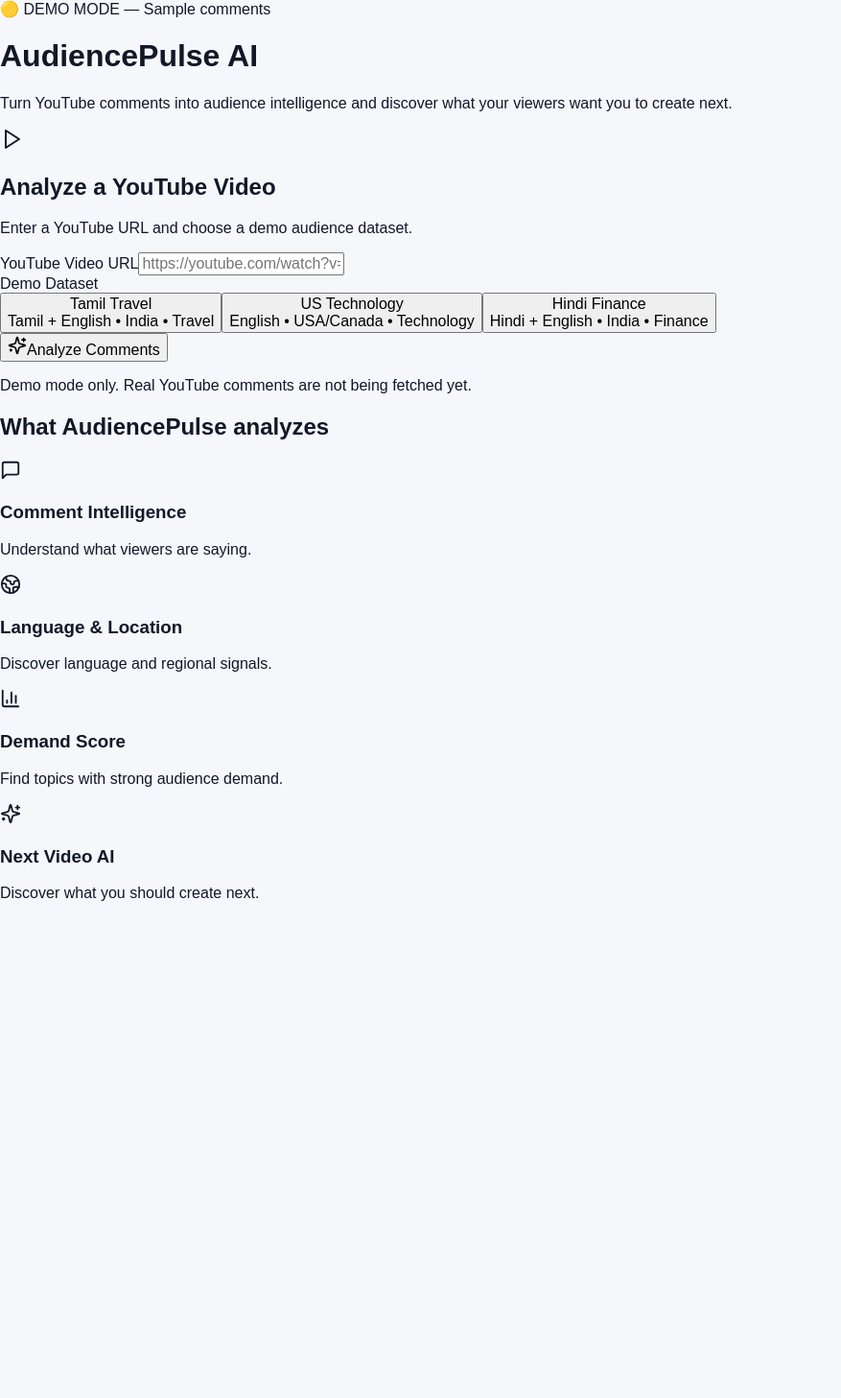
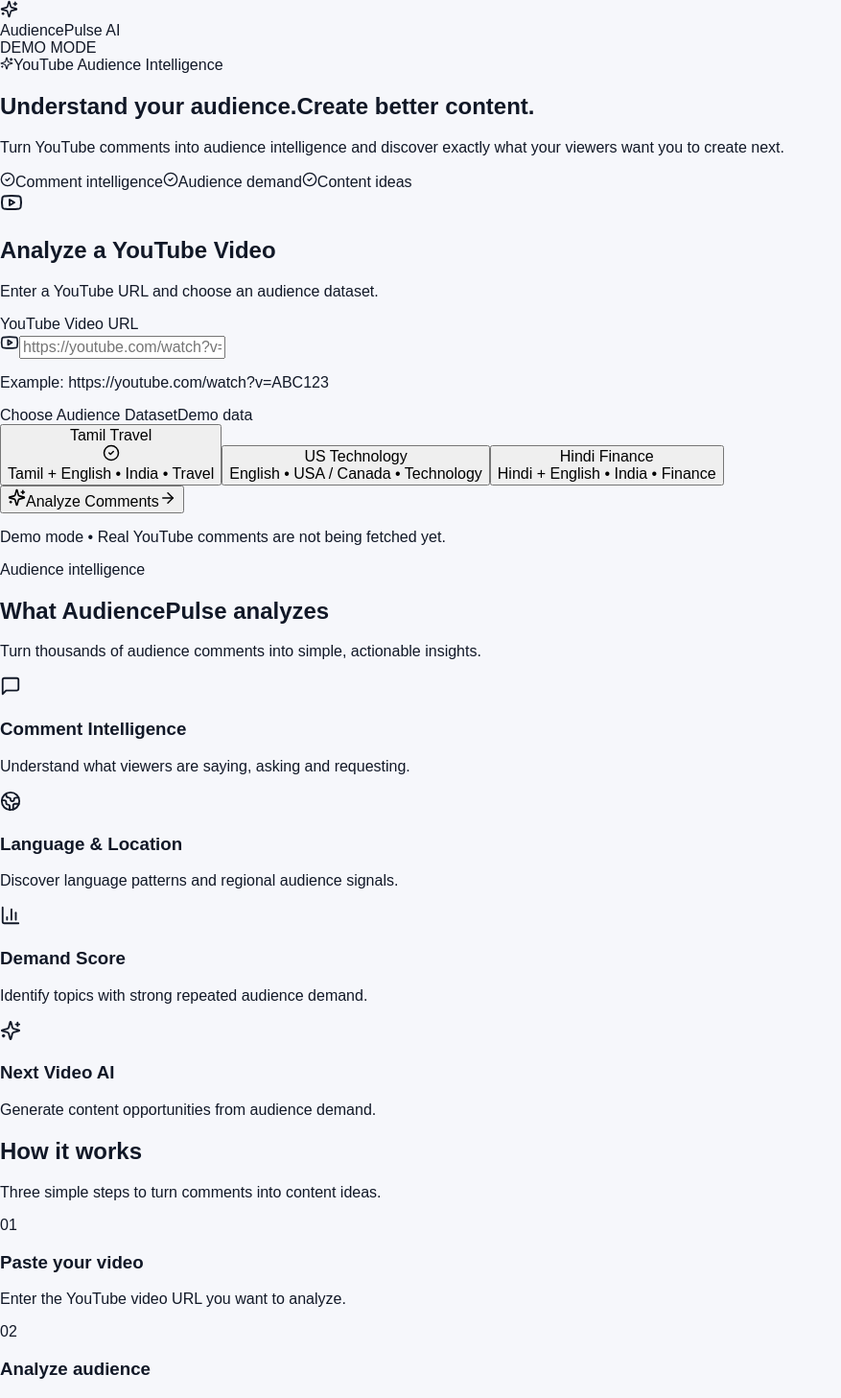
Before and after one commit to chandrugokul/audiencepulse-ai, a Next.js app: page / in a window 1280 px wide. Shown: the top 1457 px of the page at 96% size, without its empty margins (0-877 px from the left). Before the commit the page ends 956 px from the top, so only its background shows below. Built offline with nearby package versions, Linux system fonts and the light colour scheme.

Commit message:
Update page.tsx

```diff
--- a/app/page.tsx
+++ b/app/page.tsx
@@ -7,6 +7,9 @@
   MessageSquare,
   Sparkles,
   Play,
+  ArrowRight,
+  CheckCircle2,
+  Youtube,
 } from "lucide-react";
 
 const datasets = [
@@ -18,7 +21,7 @@
   {
     id: "us-technology",
     name: "US Technology",
-    description: "English • USA/Canada • Technology",
+    description: "English • USA / Canada • Technology",
   },
   {
     id: "hindi-finance",
@@ -33,9 +36,31 @@
   const [loading, setLoading] = useState(false);
   const [message, setMessage] = useState("");
 
+  function isValidYouTubeUrl(value: string) {
+    try {
+      const parsed = new URL(value);
+
+      return (
+        parsed.hostname.includes("youtube.com") ||
+        parsed.hostname.includes("youtu.be")
+      );
+    } catch {
+      return false;
+    }
+  }
+
   function analyzeVideo() {
-    if (!url.trim()) {
-      setMessage("Please enter a YouTube URL.");
+    const trimmedUrl = url.trim();
+
+    if (!trimmedUrl) {
+      setMessage("Please enter a YouTube video URL.");
+      return;
+    }
+
+    if (!isValidYouTubeUrl(trimmedUrl)) {
+      setMessage(
+        "Please enter a valid YouTube URL such as https://youtube.com/watch?v=..."
+      );
       return;
     }
 
@@ -45,72 +70,151 @@
     setTimeout(() => {
       const params = new URLSearchParams({
         dataset,
-        url,
+        url: trimmedUrl,
       });
 
       window.location.href = `/dashboard?${params.toString()}`;
-    }, 1800);
+    }, 1200);
   }
 
   return (
-    <main className="min-h-screen bg-slate-50 px-5 py-10">
-      <div className="mx-auto max-w-6xl">
-        {/* Header */}
-        <header className="mb-10">
-          <div className="inline-flex items-center gap-2 rounded-full bg-amber-100 px-3 py-2 text-sm font-semibold text-amber-800">
-            🟡 DEMO MODE — Sample comments
+    <main className="min-h-screen bg-slate-50 text-slate-900">
+      <div className="mx-auto w-full max-w-6xl px-4 py-6 sm:px-6 sm:py-10 lg:px-8">
+
+        {/* Top Bar */}
+        <header className="mb-8 flex items-center justify-between">
+          <div className="flex items-center gap-2">
+            <div className="flex h-9 w-9 items-center justify-center rounded-xl bg-slate-900 text-white">
+              <Sparkles size={19} />
             </div>
 
-          <h1 className="mt-5 text-4xl font-bold tracking-tight text-slate-900 md:text-5xl">
+            <span className="font-bold tracking-tight">
               AudiencePulse AI
+            </span>
+          </div>
+
+          <div className="rounded-full bg-amber-100 px-3 py-1.5 text-xs font-bold text-amber-800">
+            DEMO MODE
+          </div>
+        </header>
+
+        {/* Hero */}
+        <section className="mb-8 overflow-hidden rounded-3xl bg-slate-900 px-5 py-10 text-white shadow-sm sm:px-8 md:py-14">
+          <div className="max-w-3xl">
+
+            <div className="mb-5 inline-flex items-center gap-2 rounded-full bg-white/10 px-3 py-2 text-xs font-semibold text-slate-200 ring-1 ring-white/10">
+              <Sparkles size={14} />
+              YouTube Audience Intelligence
+            </div>
+
+            <h1 className="text-4xl font-extrabold tracking-tight sm:text-5xl md:text-6xl">
+              Understand your audience.
+              <span className="mt-2 block text-slate-300">
+                Create better content.
+              </span>
             </h1>
 
-          <p className="mt-3 max-w-2xl text-lg leading-7 text-slate-600">
-            Turn YouTube comments into audience intelligence and discover what
-            your viewers want you to create next.
+            <p className="mt-5 max-w-2xl text-base leading-7 text-slate-300 sm:text-lg">
+              Turn YouTube comments into audience intelligence and discover
+              exactly what your viewers want you to create next.
             </p>
-        </header>
+
+            <div className="mt-7 flex flex-wrap gap-3 text-sm text-slate-300">
+              <span className="flex items-center gap-2">
+                <CheckCircle2 size={16} />
+                Comment intelligence
+              </span>
+
+              <span className="flex items-center gap-2">
+                <CheckCircle2 size={16} />
+                Audience demand
+              </span>
+
+              <span className="flex items-center gap-2">
+                <CheckCircle2 size={16} />
+                Content ideas
+              </span>
+            </div>
+
+          </div>
+        </section>
 
         {/* Analyze Card */}
-        <section className="rounded-3xl bg-white p-6 shadow-sm ring-1 ring-slate-200 md:p-8">
+        <section className="rounded-3xl bg-white p-5 shadow-sm ring-1 ring-slate-200 sm:p-7 md:p-8">
+
+          {/* Card Header */}
           <div className="flex items-start gap-4">
-            <div className="rounded-2xl bg-slate-900 p-3 text-white">
-              <Play size={24} />
+
+            <div className="flex h-12 w-12 shrink-0 items-center justify-center rounded-2xl bg-slate-900 text-white">
+              <Youtube size={24} />
             </div>
 
             <div>
-              <h2 className="text-2xl font-bold text-slate-900">
+              <h2 className="text-xl font-bold text-slate-900 sm:text-2xl">
                 Analyze a YouTube Video
               </h2>
 
-              <p className="mt-1 text-slate-500">
-                Enter a YouTube URL and choose a demo audience dataset.
+              <p className="mt-1 text-sm leading-6 text-slate-500">
+                Enter a YouTube URL and choose an audience dataset.
               </p>
             </div>
+
           </div>
 
-          {/* URL */}
+          {/* URL Input */}
           <div className="mt-7">
-            <label className="mb-2 block text-sm font-semibold text-slate-700">
+
+            <label className="mb-2 block text-sm font-bold text-slate-700">
               YouTube Video URL
             </label>
 
+            <div className="relative">
+
+              <Youtube
+                size={20}
+                className="absolute left-4 top-1/2 -translate-y-1/2 text-slate-400"
+              />
+
               <input
                 value={url}
-              onChange={(e) => setUrl(e.target.value)}
+                onChange={(e) => {
+                  setUrl(e.target.value);
+                  if (message) setMessage("");
+                }}
+                onKeyDown={(e) => {
+                  if (e.key === "Enter") {
+                    analyzeVideo();
+                  }
+                }}
                 placeholder="https://youtube.com/watch?v=..."
-              className="w-full rounded-xl border border-slate-300 px-4 py-3.5 text-slate-900 outline-none transition focus:border-slate-500 focus:ring-2 focus:ring-slate-200"
+                className="w-full rounded-xl border border-slate-300 bg-white py-4 pl-11 pr-4 text-sm text-slate-900 outline-none transition placeholder:text-slate-400 focus:border-slate-500 focus:ring-4 focus:ring-slate-100"
               />
+
+            </div>
+
+            <p className="mt-2 text-xs text-slate-400">
+              Example: https://youtube.com/watch?v=ABC123
+            </p>
+
           </div>
 
           {/* Dataset */}
-          <div className="mt-6">
-            <label className="mb-3 block text-sm font-semibold text-slate-700">
-              Demo Dataset
+          <div className="mt-7">
+
+            <div className="mb-3 flex items-center justify-between">
+              <label className="block text-sm font-bold text-slate-700">
+                Choose Audience Dataset
               </label>
 
+              <span className="text-xs text-slate-400">
+                Demo data
+              </span>
+            </div>
+
             <div className="grid gap-3 md:grid-cols-3">
+
               {datasets.map((item) => {
+
                 const selected = dataset === item.id;
 
                 return (
@@ -118,40 +222,56 @@
                     key={item.id}
                     type="button"
                     onClick={() => setDataset(item.id)}
-                    className={`rounded-2xl border p-4 text-left transition ${
+                    className={`group rounded-2xl border p-4 text-left transition ${
                       selected
-                        ? "border-slate-900 bg-slate-900 text-white"
-                        : "border-slate-200 bg-white text-slate-900 hover:border-slate-400"
+                        ? "border-slate-900 bg-slate-900 text-white shadow-md"
+                        : "border-slate-200 bg-white text-slate-900 hover:-translate-y-0.5 hover:border-slate-400 hover:shadow-sm"
                     }`}
                   >
-                    <div className="font-bold">{item.name}</div>
+
+                    <div className="flex items-center justify-between">
+
+                      <div className="font-bold">
+                        {item.name}
+                      </div>
+
+                      {selected && (
+                        <CheckCircle2 size={18} />
+                      )}
+
+                    </div>
 
                     <div
-                      className={`mt-1 text-sm ${
-                        selected ? "text-slate-300" : "text-slate-500"
+                      className={`mt-2 text-sm leading-5 ${
+                        selected
+                          ? "text-slate-300"
+                          : "text-slate-500"
                       }`}
                     >
                       {item.description}
                     </div>
+
                   </button>
                 );
               })}
+
             </div>
           </div>
 
           {/* Error */}
           {message && (
-            <div className="mt-5 rounded-xl bg-red-50 p-4 text-sm font-medium text-red-700">
+            <div className="mt-5 rounded-xl border border-red-100 bg-red-50 p-4 text-sm font-semibold text-red-700">
               {message}
             </div>
           )}
 
-          {/* Button */}
+          {/* Analyze Button */}
           <button
             onClick={analyzeVideo}
             disabled={loading}
-            className="mt-7 flex w-full items-center justify-center gap-2 rounded-xl bg-slate-900 px-5 py-4 font-bold text-white transition hover:bg-slate-800 disabled:cursor-not-allowed disabled:opacity-60"
+            className="mt-7 flex w-full items-center justify-center gap-2 rounded-xl bg-slate-900 px-5 py-4 text-sm font-bold text-white shadow-sm transition hover:bg-slate-800 active:scale-[0.99] disabled:cursor-not-allowed disabled:opacity-60"
           >
+
             {loading ? (
               <>
                 <span className="h-5 w-5 animate-spin rounded-full border-2 border-white border-t-transparent" />
@@ -159,53 +279,123 @@
               </>
             ) : (
               <>
-                <Sparkles size={20} />
+                <Sparkles size={19} />
                 Analyze Comments
+                <ArrowRight size={18} />
               </>
             )}
+
           </button>
 
           <p className="mt-3 text-center text-xs text-slate-400">
-            Demo mode only. Real YouTube comments are not being fetched yet.
+            Demo mode • Real YouTube comments are not being fetched yet.
           </p>
+
         </section>
 
         {/* Analysis Pipeline */}
-        <section className="mt-8">
-          <h2 className="mb-4 text-xl font-bold text-slate-900">
+        <section className="mt-10">
+
+          <div className="mb-5">
+            <p className="text-xs font-bold uppercase tracking-wider text-slate-400">
+              Audience intelligence
+            </p>
+
+            <h2 className="mt-1 text-2xl font-bold text-slate-900">
               What AudiencePulse analyzes
             </h2>
 
+            <p className="mt-2 text-sm text-slate-500">
+              Turn thousands of audience comments into simple,
+              actionable insights.
+            </p>
+          </div>
+
           <div className="grid gap-4 sm:grid-cols-2 lg:grid-cols-4">
+
             <Feature
               icon={<MessageSquare size={22} />}
               title="Comment Intelligence"
-              text="Understand what viewers are saying."
+              text="Understand what viewers are saying, asking and requesting."
             />
 
             <Feature
               icon={<Globe2 size={22} />}
               title="Language & Location"
-              text="Discover language and regional signals."
+              text="Discover language patterns and regional audience signals."
             />
 
             <Feature
               icon={<BarChart3 size={22} />}
               title="Demand Score"
-              text="Find topics with strong audience demand."
+              text="Identify topics with strong repeated audience demand."
             />
 
             <Feature
               icon={<Sparkles size={22} />}
               title="Next Video AI"
-              text="Discover what you should create next."
+              text="Generate content opportunities from audience demand."
             />
+
           </div>
         </section>
+
+        {/* Simple Flow */}
+        <section className="mt-8 rounded-3xl bg-white p-6 shadow-sm ring-1 ring-slate-200 sm:p-8">
+
+          <div className="mb-6">
+            <h2 className="text-xl font-bold">
+              How it works
+            </h2>
+
+            <p className="mt-1 text-sm text-slate-500">
+              Three simple steps to turn comments into content ideas.
+            </p>
+          </div>
+
+          <div className="grid gap-5 md:grid-cols-3">
+
+            <Step
+              number="01"
+              title="Paste your video"
+              text="Enter the YouTube video URL you want to analyze."
+            />
+
+            <Step
+              number="02"
+              title="Analyze audience"
+              text="AudiencePulse identifies sentiment, languages, topics and questions."
+            />
+
+            <Step
+              number="03"
+              title="Create next"
+              text="Use audience demand to decide what content to create next."
+            />
+
+          </div>
+
+        </section>
+
+        {/* Footer */}
+        <footer className="py-10 text-center">
+
+          <div className="text-sm font-semibold text-slate-600">
+            AudiencePulse AI
+          </div>
+
+          <p className="mt-1 text-xs text-slate-400">
+            POC Demo • Audience intelligence for creators
+          </p>
+
+        </footer>
+
       </div>
     </main>
   );
 }
+
+/* ---------------- Feature ---------------- */
 
 function Feature({
   icon,
@@ -217,12 +407,50 @@
   text: string;
 }) {
   return (
-    <div className="rounded-2xl bg-white p-5 shadow-sm ring-1 ring-slate-200">
-      <div className="mb-3 text-slate-900">{icon}</div>
+    <div className="group rounded-2xl bg-white p-5 shadow-sm ring-1 ring-slate-200 transition hover:-translate-y-1 hover:shadow-md">
 
-      <h3 className="font-bold text-slate-900">{title}</h3>
+      <div className="mb-4 flex h-10 w-10 items-center justify-center rounded-xl bg-slate-100 text-slate-900 transition group-hover:bg-slate-900 group-hover:text-white">
+        {icon}
+      </div>
 
-      <p className="mt-2 text-sm leading-6 text-slate-500">{text}</p>
+      <h3 className="font-bold text-slate-900">
+        {title}
+      </h3>
+
+      <p className="mt-2 text-sm leading-6 text-slate-500">
+        {text}
+      </p>
+
     </div>
   );
 }
+
+/* ---------------- Steps ---------------- */
+
+function Step({
+  number,
+  title,
+  text,
+}: {
+  number: string;
+  title: string;
+  text: string;
+}) {
+  return (
+    <div className="rounded-2xl border border-slate-200 p-5">
+
+      <div className="mb-4 flex h-9 w-9 items-center justify-center rounded-full bg-slate-900 text-xs font-bold text-white">
+        {number}
+      </div>
+
+      <h3 className="font-bold text-slate-900">
+        {title}
+      </h3>
+
+      <p className="mt-2 text-sm leading-6 text-slate-500">
+        {text}
+      </p>
+
+    </div>
+  );
+}
```
Lines whose indentation alone changed are shown as unchanged.
